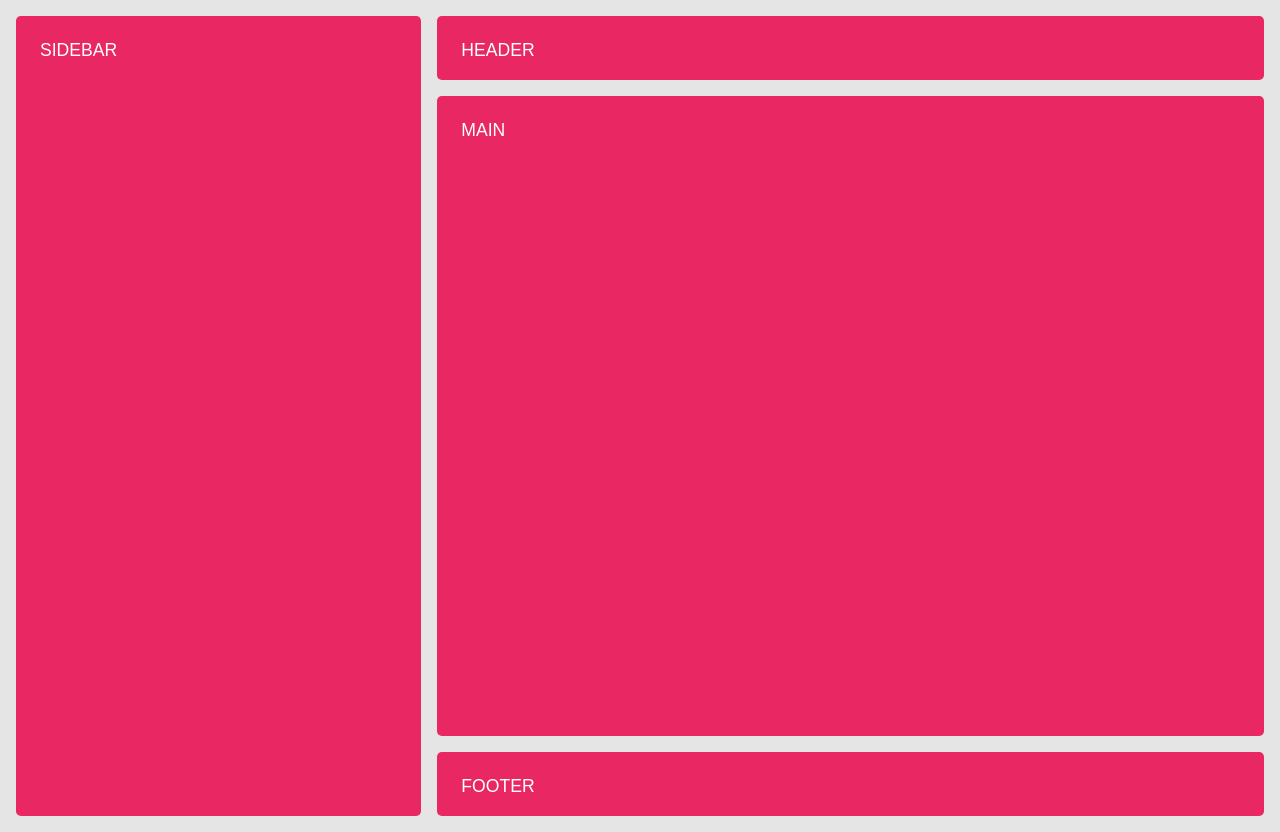
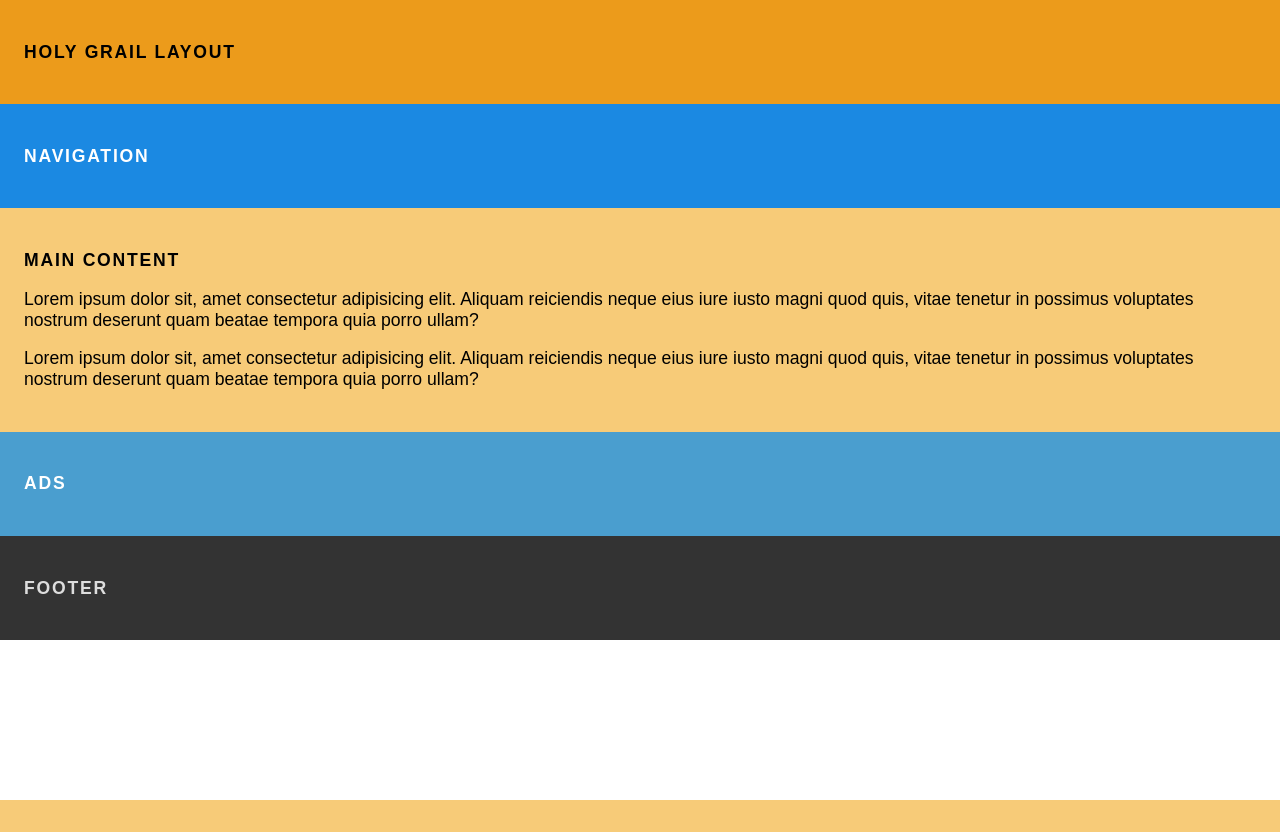
Before and after one commit to eacevedof/prj_css, a PHP site: page / in a window 1280 px wide. After the commit the page ends 800 px from the top, so only its background shows below. Run offline with PHP 8.4, Linux system fonts and the light colour scheme.

Commit message:
holy grayil layout

```diff
--- a/grid/two/index.html
+++ b/grid/two/index.html
@@ -11,12 +11,23 @@
 <body>
 <main class="container">
   <div class="grid">
-    <header class="grid-item header">Header</header>
-    <aside class="grid-item sidebar">Sidebar</aside>
+    <header class="grid-item header">
+      <p class="title">Holy Grail Layout</p>
+    </header>
+    <nav class="grid-item nav">
+      <p class="title">Navigation</p>
+    </nav>
     <main class="grid-item main">
-      Main
+      <p class="title">Main Content</p>
+      <p>Lorem ipsum dolor sit, amet consectetur adipisicing elit. Aliquam reiciendis neque eius iure iusto magni quod quis, vitae tenetur in possimus voluptates nostrum deserunt quam beatae tempora quia porro ullam?</p>
+      <p>Lorem ipsum dolor sit, amet consectetur adipisicing elit. Aliquam reiciendis neque eius iure iusto magni quod quis, vitae tenetur in possimus voluptates nostrum deserunt quam beatae tempora quia porro ullam?</p>
     </main>
-    <footer class="grid-item footer">Footer</footer>
+    <aside class="grid-item sidebar">
+      <p class="title">Ads</p>
+    </aside>
+    <footer class="grid-item footer">
+      <p class="title">Footer</p>
+    </footer>
   </div>
 </main>
 </body>
--- a/grid/two/style.css
+++ b/grid/two/style.css
@@ -1,42 +1,33 @@
 body{
-    background-color: rgba(0,0,0,.1);
     font: 1.1rem sans-serif;
-    text-transform: uppercase;
-    color: white;
-}
-.grid{
-    padding: 1rem;
 }
 .grid-item{
     padding: 1.5rem;
-    border-radius: .3rem;
-    background-color: #E92763;
+}
+.title{
+    text-transform: uppercase;
+    font-weight: bold;
+    letter-spacing: .1em;
+}
+.nav{
+    background-color: #1B89E2;
+    color: white;
+}
+.header{
+    background-color:#EC9B1B;
+}
+.footer{
+    background-color: #333;
+    color: #DDD;
+}
+.main .title{
+    margin-bottom: 1rem;
+}
+.main{
+    background-color: #F7CB78;
+}
+.sidebar{
+    background-color: #4A9ECF;
+    color: white;
 }
 /*****************************/
-.grid {
-    display: grid;
-    min-height: 100vh;
-    grid-gap: 1rem;
-    grid-template-columns: repeat(3, 1fr);
-    grid-template-rows: 4rem 1fr 4rem;
-    grid-template-areas:
-        "sidebar header header"
-        "sidebar main main"
-        "sidebar footer footer"
-;
-}
-.header {
-    grid-area: header;
-}
-
-.sidebar {
-    grid-area: sidebar;
-}
-
-.main {
-    grid-area: main;
-}
-
-.footer {
-    grid-area: footer;
-}
```
